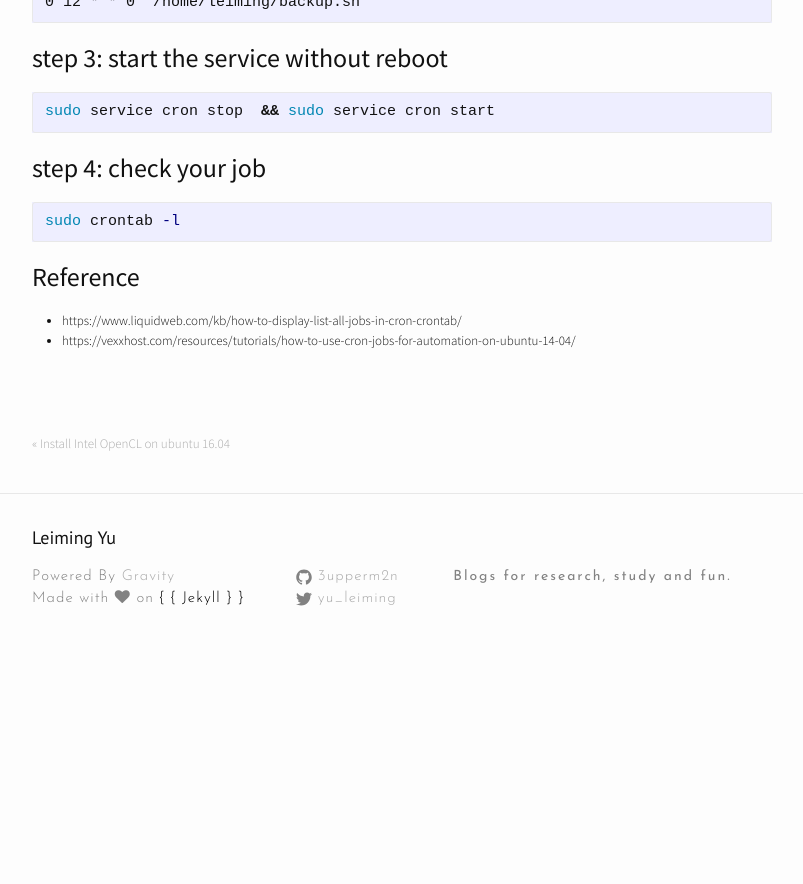
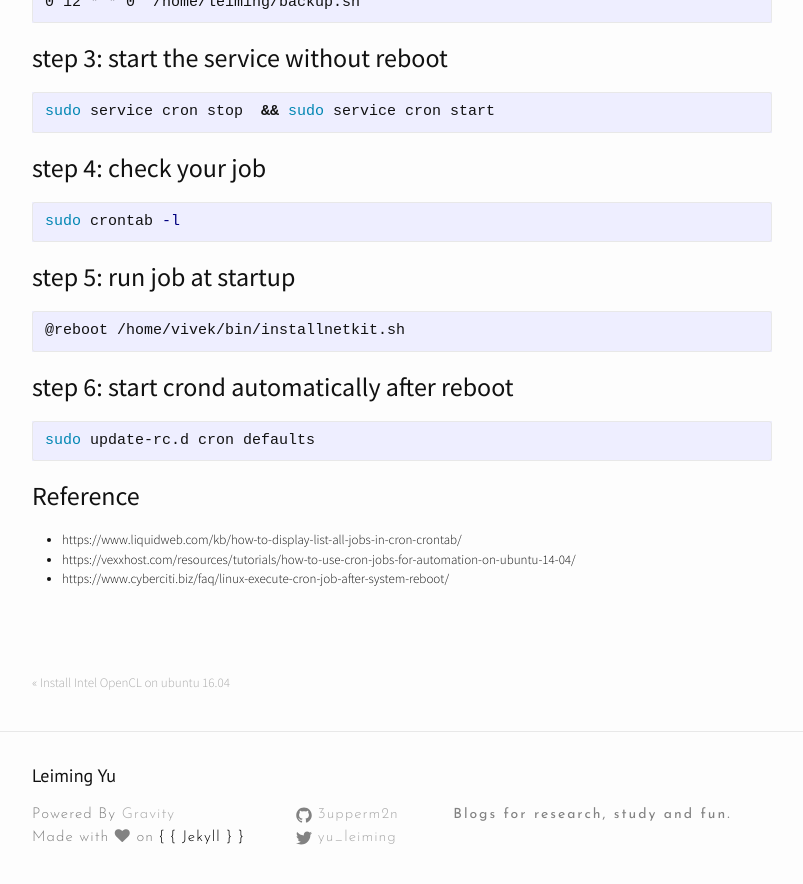
Before and after one commit to 3upperm2n/3upperm2n.github.io, a Jekyll site: the page built from _posts/2017-3-22-cronjobs.markdown, in a window 1280 px wide and 900 px high, scrolled down 745 px. Shown: the top 884 px of the window, without its empty margins (238-1041 px from the left). Built offline with Jekyll 4.4.1, drawn with Linux system fonts in a browser that asks for light colours; nearby versions of some CDN libraries; before the commit the page ends 1416 px from its top, so only the background shows below that.

Commit message:
start cron at boot time

````diff
--- a/_posts/2017-3-22-cronjobs.markdown
+++ b/_posts/2017-3-22-cronjobs.markdown
@@ -32,6 +32,17 @@ sudo service cron stop  && sudo service cron start
 sudo crontab -l
 ```
 
+### step 5: run job at startup
+```bash
+@reboot /home/vivek/bin/installnetkit.sh
+```
+
+### step 6: start crond automatically after reboot
+```bash
+sudo update-rc.d cron defaults
+```
+
 ### Reference
 * https://www.liquidweb.com/kb/how-to-display-list-all-jobs-in-cron-crontab/
 * https://vexxhost.com/resources/tutorials/how-to-use-cron-jobs-for-automation-on-ubuntu-14-04/
+* https://www.cyberciti.biz/faq/linux-execute-cron-job-after-system-reboot/
````
